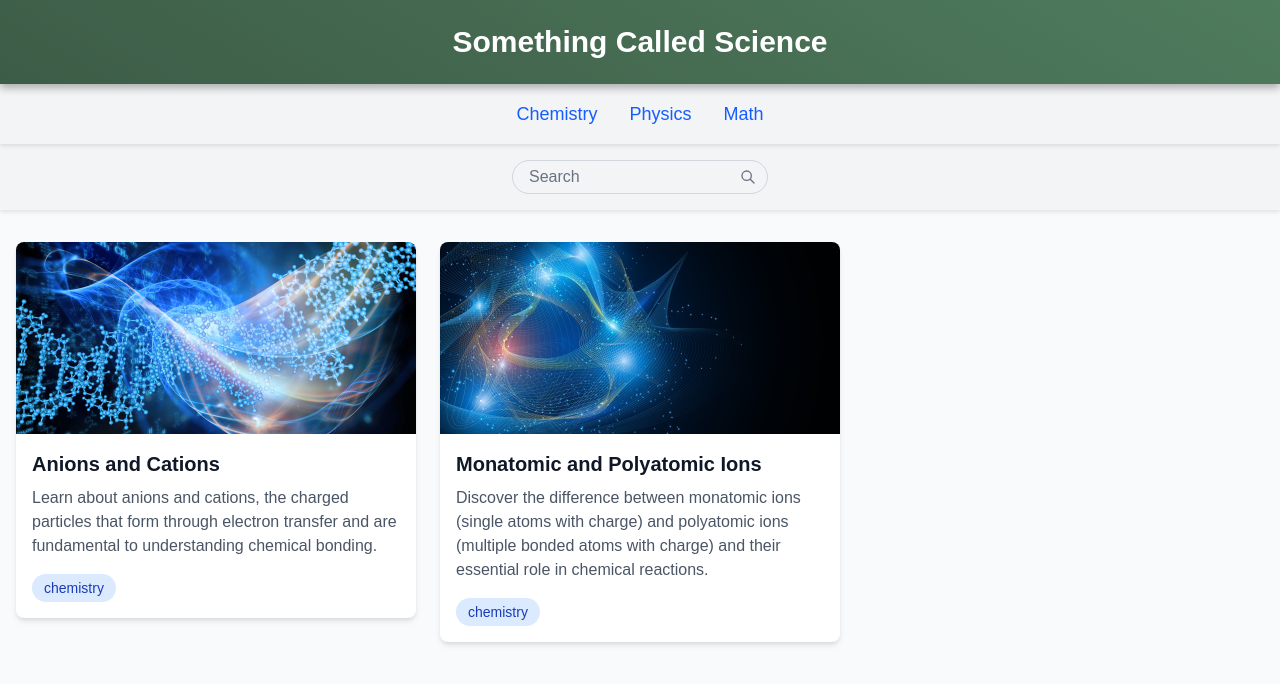
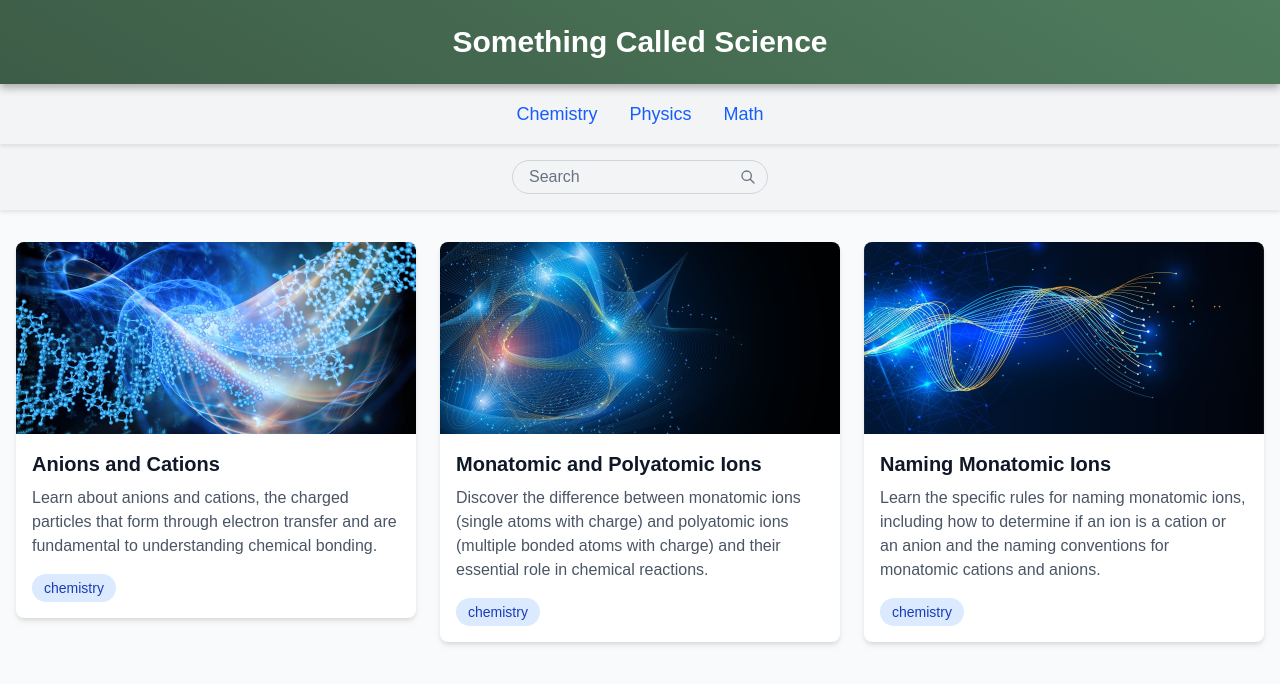
Before and after one commit to rvoogd12/science-blog, a Next.js app: page / in a window 1280 px wide. Shown: the top 684 px of the page. Built offline with nearby package versions, Linux system fonts and the light colour scheme.

Commit message:
Post - 003 Naming Monatomic Ions

```diff
--- a/src/data/blogPosts.ts
+++ b/src/data/blogPosts.ts
@@ -22,5 +22,15 @@ export const blogPosts: BlogPost[] = [
     imageUrl: '/images/monatomic-and-polyatomic-ions.jpg',
     slug: 'monatomic-and-polyatomic-ions',
     videoId: 'SbDPA5B7DG4'
+  },
+  {
+    id: '3',
+    title: 'Naming Monatomic Ions',
+    category: 'chemistry',
+    excerpt: 'Learn the specific rules for naming monatomic ions, including how to determine if an ion is a cation or an anion and the naming conventions for monatomic cations and anions.',
+    content: 'Naming monatomic ions is a fundamental skill in chemistry, as it helps identify the chemical properties of elements and compounds...',
+    imageUrl: '/images/naming-monatomic-ions.jpg',
+    slug: 'naming-monatomic-ions',
+    videoId: 'SbDPA5B7DG4'
   }
 ];
```
Also changed, not shown: public/images/naming-monatomic-ions.jpg (added).
